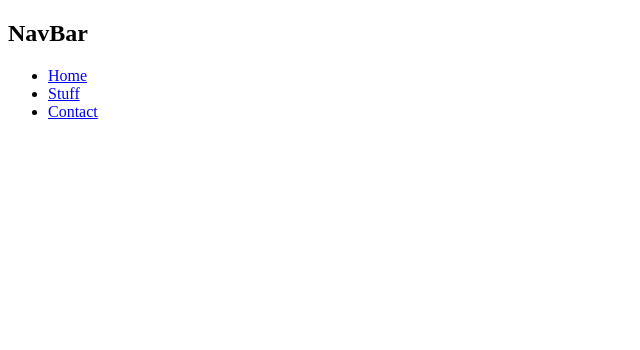
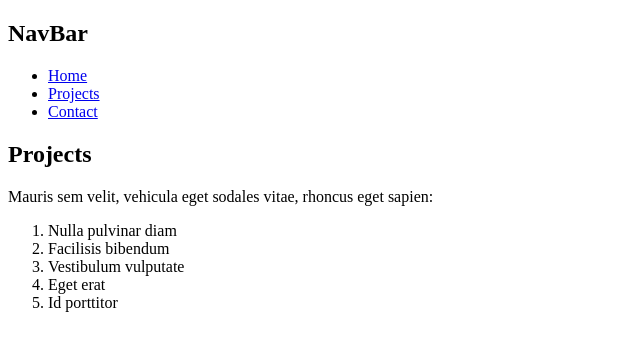
Before and after one commit to mattfinnell/personal-site, a React (Create React App) app: page /projects in a window 1280 px wide. Shown: the top 350 px of the page, without its empty margins (0-640 px from the left). Built offline with nearby package versions, Linux system fonts and the light colour scheme.

Commit message:
mild refactor

```diff
--- a/package.json
+++ b/package.json
@@ -5,6 +5,7 @@
   "dependencies": {
     "react": "^16.8.3",
     "react-dom": "^16.8.3",
+    "react-router-dom": "^4.3.1",
     "react-scripts": "2.1.5"
   },
   "scripts": {
@@ -22,8 +23,5 @@
     "not dead",
     "not ie <= 11",
     "not op_mini all"
-  ],
-  "devDependencies": {
-    "react-router-dom": "^4.3.1"
-  }
+  ]
 }
--- a/src/components/App.js
+++ b/src/components/App.js
@@ -1,8 +1,8 @@
 import React from 'react';
-import {Route, BrowserRouter } from 'react-router-dom';
-import Home from "./Home";
-import Stuff from "./Stuff";
-import Contact from "./Contact";
+import { Route } from 'react-router-dom';
+import Home from "../pages/Home";
+import Projects from "../pages/Projects";
+import Contact from "../pages/Contact";
 import NavBar from './NavBar';
 
 class App extends React.Component {
@@ -12,7 +12,7 @@ class App extends React.Component {
           <NavBar/>
           <div className="content">
             <Route exact path="/" component={Home}/>
-            <Route path="/stuff" component={Stuff}/>
+            <Route path="/projects" component={Projects}/>
             <Route path="/contact" component={Contact}/>
           </div>
         </div>
--- a/src/components/NavBar.js
+++ b/src/components/NavBar.js
@@ -8,7 +8,7 @@ export default class NavBar extends Component {
                 <h2>NavBar</h2>
                 <ul className="header">
                     <li><NavLink to="/">Home</NavLink></li>
-                    <li><NavLink to="/stuff">Stuff</NavLink></li>
+                    <li><NavLink to="/projects">Projects</NavLink></li>
                     <li><NavLink to="/contact">Contact</NavLink></li>
                 </ul>
             </div>
--- a/src/components/Stuff.js
+++ b/src/pages/Projects.js
@@ -4,7 +4,7 @@ export default class Stuff extends Component {
   render() {
     return (
       <div>
-        <h2>STUFF</h2>
+        <h2>Projects</h2>
         <p>Mauris sem velit, vehicula eget sodales vitae,
         rhoncus eget sapien:</p>
         <ol>
```
Also changed, not shown: src/pages/Contact.js (renamed from src/components/Contact.js), src/pages/Home.js (renamed from src/components/Home.js).
